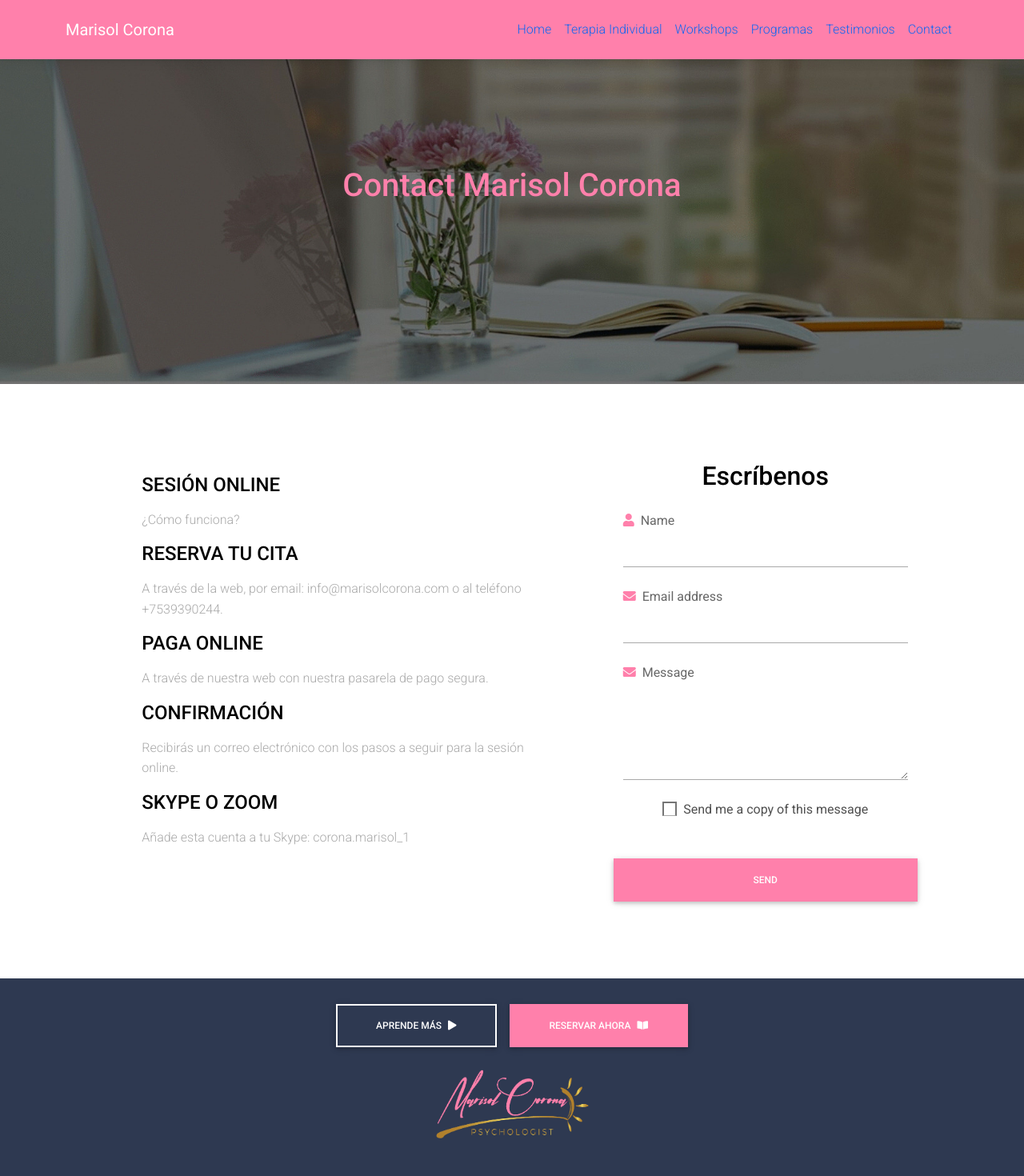
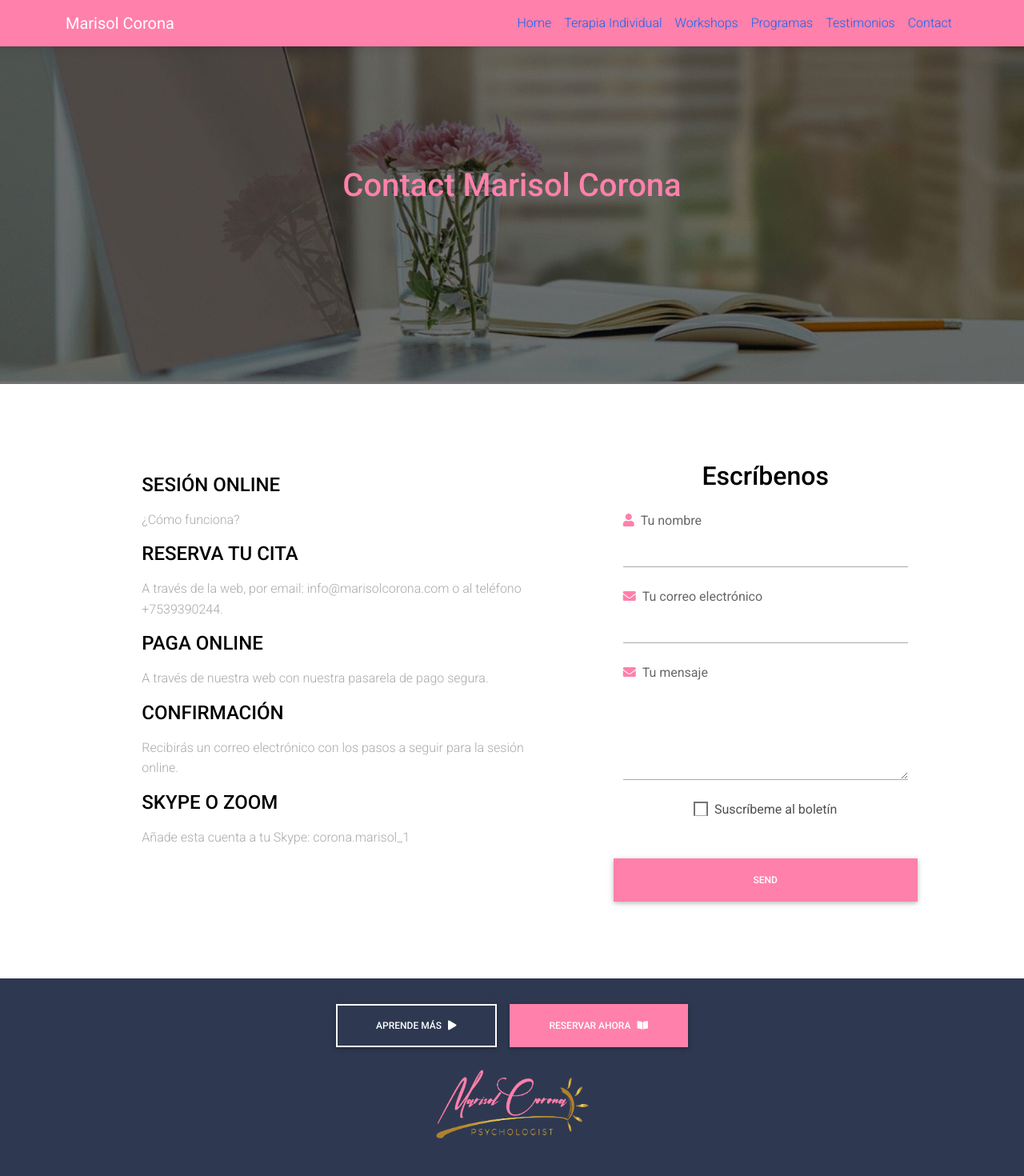
Before and after one commit to bendandoSolo/marisolcorona-next, a Next.js app: page /contact in a window 1280 px wide. Shown: the top 1470 px of the page at 80% size. Built offline with nearby package versions, Linux system fonts and the light colour scheme.

Commit message:
Amended buttons and contact form

```diff
--- a/pages/components/Navbar.js
+++ b/pages/components/Navbar.js
@@ -10,7 +10,7 @@ const Navbar = () => {
 
   return (
     <div>
-      <nav className="navbar navbar-expand-lg  py-3 fixed-top">
+      <nav className="navbar navbar-expand-lg  py-2 fixed-top">
         <div className="container">
           <Link href="/">
             <a className="navbar-brand">Marisol Corona</a>
--- a/pages/contact.js
+++ b/pages/contact.js
@@ -70,7 +70,7 @@ export default function Contact() {
               <div className="form-outline mb-4">
                 <label className="form-label" htmlFor="form4Example1">
                   <i className="fas fa-user me-2"></i>
-                  Name
+                  Tu nombre
                 </label>
                 <input
                   type="text"
@@ -82,7 +82,7 @@ export default function Contact() {
               <div className="form-outline mb-4">
                 <label className="form-label" htmlFor="form4Example2">
                   <i className="fas fa-envelope prefix grey-text me-2"></i>
-                  Email address
+                  Tu correo electrónico
                 </label>
                 <input
                   type="email"
@@ -94,7 +94,7 @@ export default function Contact() {
               <div className="form-outline mb-4">
                 <label className="form-label" htmlFor="form4Example3">
                   <i className="fas fa-envelope me-2"></i>
-                  Message
+                  Tu mensaje
                 </label>
                 <textarea
                   className="form-control"
@@ -111,7 +111,7 @@ export default function Contact() {
                   id="form4Example4"
                 />
                 <label className="form-check-label" htmlFor="form4Example4">
-                  Send me a copy of this message
+                  Suscríbeme al boletín
                 </label>
               </div>
               <div className="row justify-content-center">
--- a/pages/index.js
+++ b/pages/index.js
@@ -40,7 +40,7 @@ export default function Home() {
             </div>
             <button
               id={styles.headerButtonInvisible}
-              className="btn mx-2 mt-4 py-3 px-4 text-white"
+              className="btn mx-2 mt-4 py-3 px-5 text-white"
               href=""
               role="button"
             >
@@ -51,7 +51,7 @@ export default function Home() {
               <a target="_blank">
                 <button
                   id={styles.headerButtonPink}
-                  className="btn mx-2 mt-4 py-3 px-4 text-white"
+                  className="btn mx-2 mt-4 py-3 px-5 text-white"
                   role="button"
                 >
                   Reservar ahora
```
